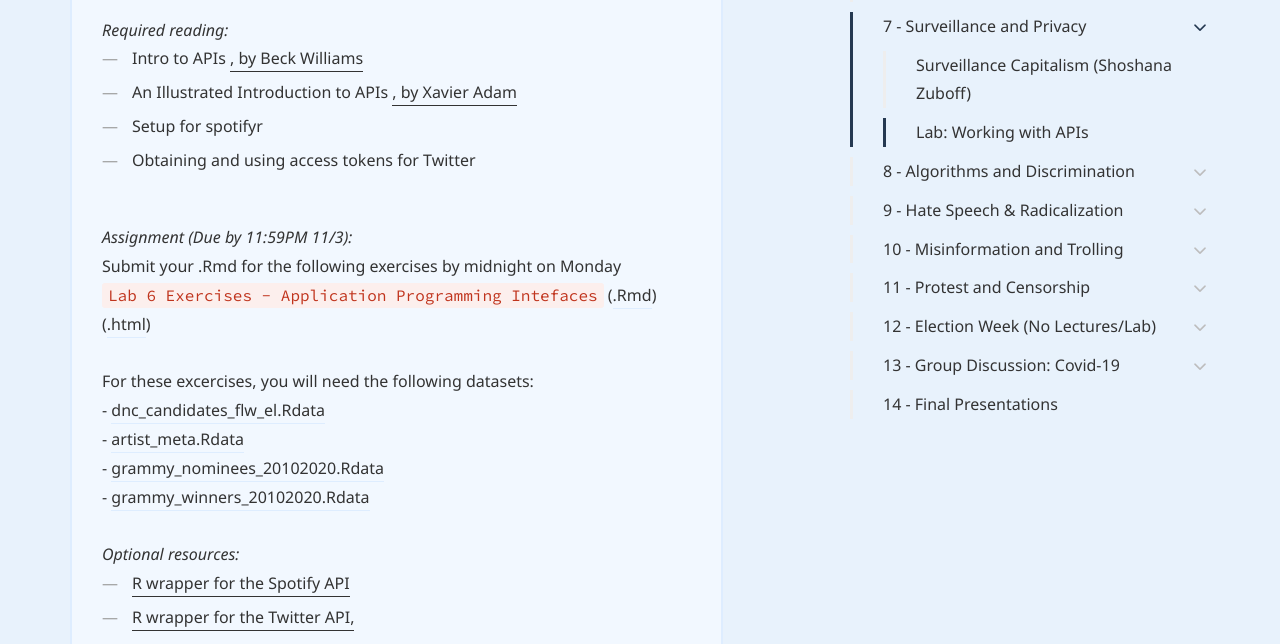
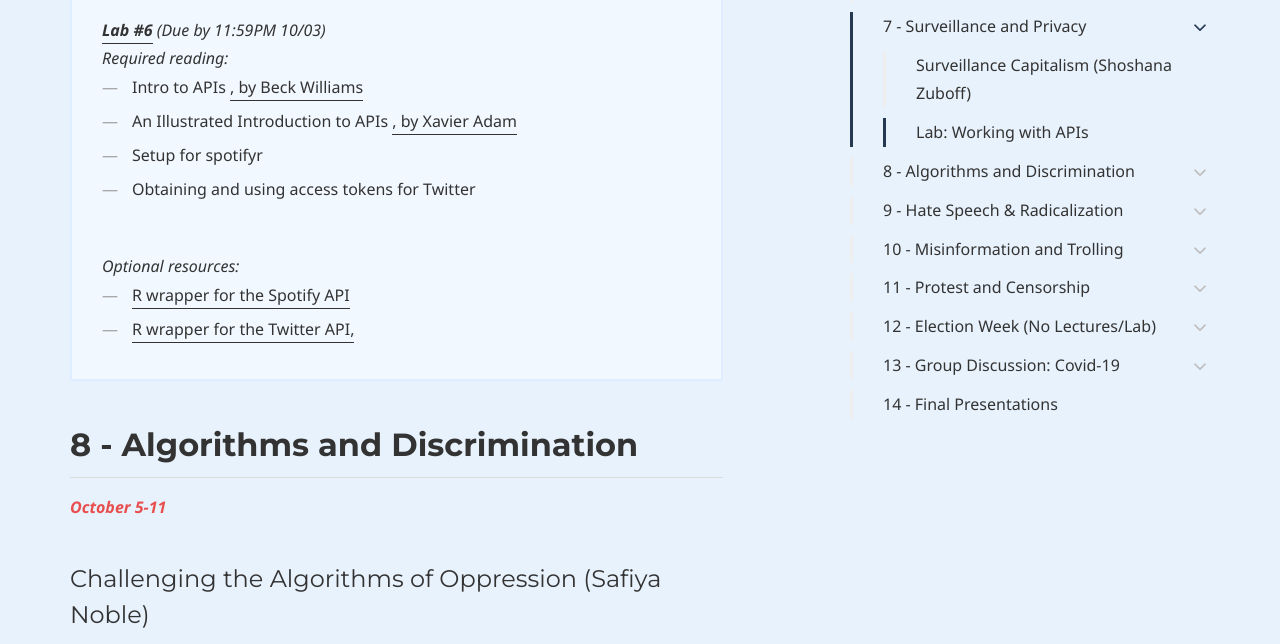
Before and after one commit to dssoc/dssoc.github.io, a Jekyll site: the page built from schedule.md, in a window 1280 px wide and 900 px high, scrolled down 11107 px, cut to the strip 241-885 px from the top of the window. Built offline with Jekyll 4.4.1, drawn with Linux system fonts in a browser that asks for light colours; some web fonts are replaced.

Commit message:
Posting Lab #6

```diff
--- a/schedule.md
+++ b/schedule.md
@@ -373,20 +373,14 @@ frameborder="0"
 allow="accelerometer; autoplay; encrypted-media; gyroscope; picture-in-picture"
 allowfullscreen></iframe>
 
+<i><b><a href = "https://htmlpreview.github.io/?https://github.com/dssoc/dssoc.github.io/blob/master/assignments/Lab_6.html">Lab #6</a></b> (Due by 11:59PM 10/03)</i> <br/>
+
 <i>Required reading:</i> <br/>
 <ul>
 <li>Intro to APIs <a href = "https://medium.com/@rwilliams_bv/apis-d389aa68104f">, by Beck Williams</a></li>
 <li>An Illustrated Introduction to APIs <a href = "https://medium.com/epfl-extension-school/an-illustrated-introduction-to-apis-10f8000313b9">, by Xavier Adam</a></li>
 <li>Setup for spotifyr <a href = "https://github.com/charlie86/spotifyr"></a></li>
 <li>Obtaining and using access tokens for Twitter <a href = "https://cran.r-project.org/web/packages/rtweet/vignettes/auth.html"></a></li></ul>
-<br/>
-<i>Assignment (Due by 11:59PM 11/3):</i><br/> Submit your .Rmd for the following exercises by midnight on Monday<br/>
-<code>Lab 6 Exercises - Application Programming Intefaces</code> (<a href = "https://minhaskamal.github.io/DownGit/#/home?url=https://github.com/dssoc/dssoc.github.io/blob/master/assignments/DSS_Lab6_APIs.Rmd">.Rmd</a>) (<a href = "https://htmlpreview.github.io/?https://github.com/dssoc/dssoc.github.io/blob/master/assignments/DSS_Lab6_APIs.html">.html</a>)<br/><br/>
-For these excercises, you will need the following datasets:<br/>
-- <a href = "https://github.com/dssoc/dssoc.github.io/raw/master/datasets/dnc_candidates_flw_el.Rdata">dnc_candidates_flw_el.Rdata</a><br/>
-- <a href = "https://github.com/dssoc/dssoc.github.io/raw/master/datasets/artist_meta.Rdata">artist_meta.Rdata</a><br/>
-- <a href = "https://github.com/dssoc/dssoc.github.io/raw/master/datasets/grammy_nominees_20102020.Rdata">grammy_nominees_20102020.Rdata</a><br/>
-- <a href = "https://github.com/dssoc/dssoc.github.io/raw/master/datasets/grammy_winners_20102020.Rdata">grammy_winners_20102020.Rdata</a><br/>
 <br/>
 <i>Optional resources:</i><br/>
 <ul>
```
